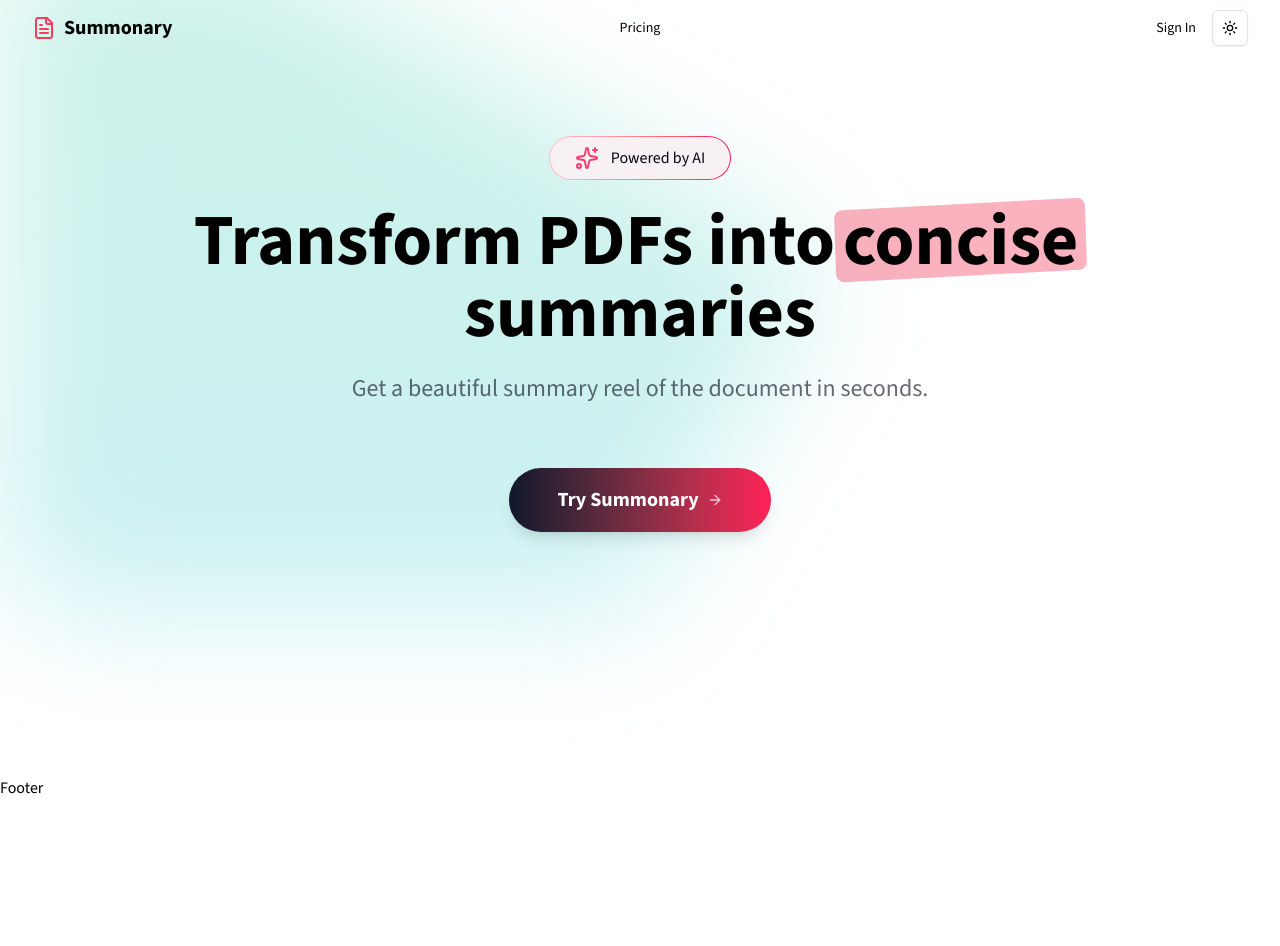
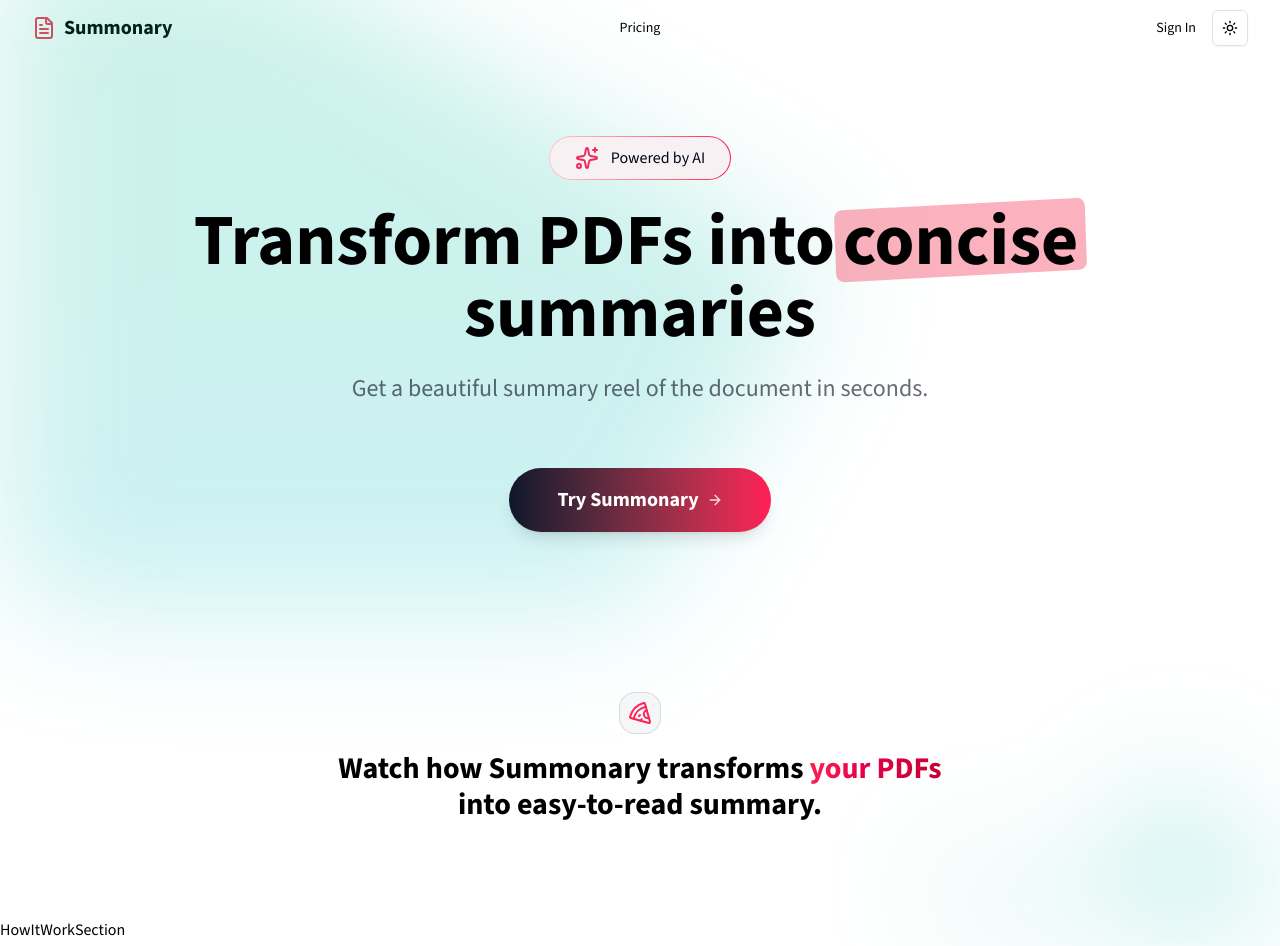
Before and after one commit to Spidy394/Summonary, a Next.js app: page / in a window 1280 px wide. Shown: the top 946 px of the page. Before the commit the page ends 800 px from the top, so only its background shows below. Built offline with nearby package versions, Linux system fonts and the light colour scheme.

Commit message:
add demo section

```diff
--- a/app/page.tsx
+++ b/app/page.tsx
@@ -1,5 +1,7 @@
 import BgGradient from "@/components/common/bg-gradient";
+import DemoSection from "@/components/home/demo-section";
 import HeroSection from "@/components/home/hero-section";
+import HowItWorkSection from "@/components/home/how-it-works";
 
 export default function Home() {
   return (
@@ -8,8 +10,8 @@
       <div className="flex flex-col">
         <HeroSection />
       </div>
-      {/* <DemoSection /> */}
-      {/* <HowItWorkSection /> */}
+      <DemoSection />
+      <HowItWorkSection />
       {/* <PricingSection /> */}
       {/* <CTASection /> */}
     </div>
--- a/components/common/header.tsx
+++ b/components/common/header.tsx
@@ -7,7 +7,7 @@
   const isLoggedIn = false;
 
   return (
-    <nav className="sticky top-0 z-50 w-full">
+    <nav className="w-full">
       <div className="container flex h-14 max-w-screen-2xl items-center justify-between px-4 lg:px-8 mx-auto">
         <div className="flex lg:flex-1">
           <NavLink
--- /dev/null
+++ b/components/home/demo-section.tsx
@@ -0,0 +1,39 @@
+import { Pizza } from "lucide-react";
+
+const DemoSection = () => {
+  return (
+    <section className="relative">
+      <div className="py-12 lg:py-24 max-w-5xl mx-auto px-4 sm:px-6 lg:px-8 lg:pt-12">
+        <div
+          aria-hidden="true"
+          className="pointer-events-none absolute inset-0 -z-10 transform-gpu overflow-hidden blur-3xl"
+        >
+          <div
+            className="relative left-[calc(50%+3rem)] aspect-1155/678 w-[36.125rem] -translate-x-1/2 bg-linear-to-br from-emerald-500 via-teal-500 to-cyan-500 opacity-30 sm:left-[calc(50%+36rem)] sm:w-[72.1875]"
+            style={{
+              clipPath:
+                "polygon(74.1% 44.1%, 100% 61.6%, 97.5% 26.9%, 85.5% 0.1%, 80.7% 2%, 72.5% 32.5%, 60.2% 62.4%, 52.4% 68.1%, 47.5% 58.3%, 45.2% 34.5%, 27.5% 76.7%, 0.1% 64.9%, 17.9% 100%, 27.6% 76.8%, 76.1% 97.7%, 74.1% 44.1%)",
+            }}
+          ></div>
+        </div>
+        <div className="flex flex-col items-center text-center space-y-4">
+          <div className="inline-flex items-center justify-center p-2 rounded-2xl bg-gray-100/80 backdrop-blur-xs border border-gray-500/20 mb-4">
+            <Pizza className="size-6 text-rose-500" />
+          </div>
+          <h3 className="font-bold text-3xl max-w-2xl mx-auto px-4 sm:px-6">
+            Watch how Summonary transforms
+            <span className="bg-linear-to-r from-rose-500 to-rose-700 bg-clip-text text-transparent">
+              {" "}your PDFs{" "}
+            </span>
+            into easy-to-read summary.
+          </h3>
+        </div>
+        <div className="flex justify-center items-center px-2 sm:px-4 lg:px6">
+          {/* Summary Viewer */}
+        </div>
+      </div>
+    </section>
+  );
+};
+
+export default DemoSection;
--- /dev/null
+++ b/components/home/how-it-works.tsx
@@ -0,0 +1,9 @@
+import React from 'react'
+
+const HowItWorkSection = () => {
+  return (
+    <div>HowItWorkSection</div>
+  )
+}
+
+export default HowItWorkSection
```
